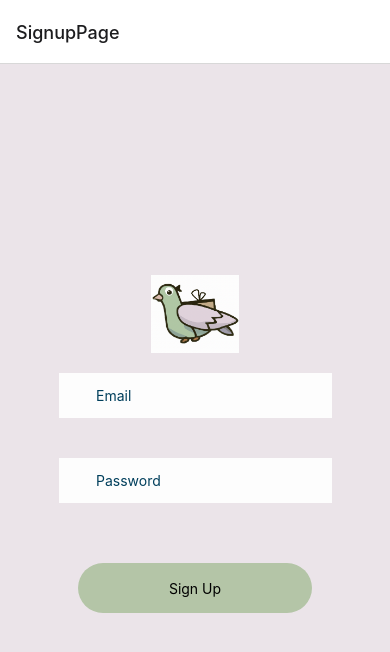
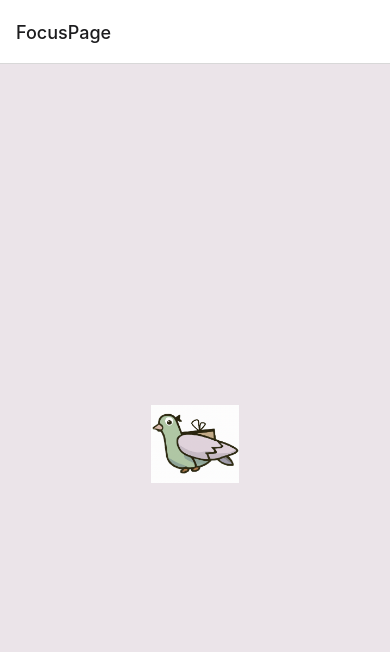
Before and after one commit to califyn/hackmit-22, a React Native app in the folder frontend/: screen /FocusPage in a window 390 px wide. Before the commit this address had no page. Shown: the top 652 px of the page. Built offline with nearby package versions, Linux system fonts and the light colour scheme.

Commit message:
focuspage

```diff
--- a/frontend/App.js
+++ b/frontend/App.js
@@ -5,6 +5,7 @@ import { createNativeStackNavigator } from '@react-navigation/native-stack';
 import SplashPage from './pages/SplashPage';
 import LoginPage from './pages/LoginPage';
 import SignupPage from './pages/SignupPage';
+import FocusPage from './pages/FocusPage';
 import { useState } from 'react';
 
 const Stack = createNativeStackNavigator();
@@ -14,10 +15,11 @@ function App() {
   const [password, setPassword] = useState('');
   return (
     <NavigationContainer>
-      <Stack.Navigator initialRouteName="SignupPage">
+      <Stack.Navigator initialRouteName="FocusPage">
         <Stack.Screen name="SplashPage" component={SplashPage} />
         <Stack.Screen name="LoginPage" component={LoginPage} />
         <Stack.Screen name="SignupPage" component={SignupPage} />
+        <Stack.Screen name="FocusPage" component={FocusPage} />
       </Stack.Navigator>
     </NavigationContainer>
   );
--- /dev/null
+++ b/frontend/pages/FocusPage.js
@@ -0,0 +1,17 @@
+import { StatusBar } from 'expo-status-bar';
+import { StyleSheet, TextInput, TouchableHighlight, TouchableOpacity, Text, View, Image } from 'react-native';
+import useColorScheme from 'react-native/Libraries/Utilities/useColorScheme';
+import styles from './style'
+
+
+export default function SignupPage() {
+  return (
+    <View style={styles.container}>
+      <Image source={require('../assets/logo.png')} style={styles.splashlogosmall}/>
+      <View style={styles.space} />
+
+
+
+    </View>
+  );
+}
```
